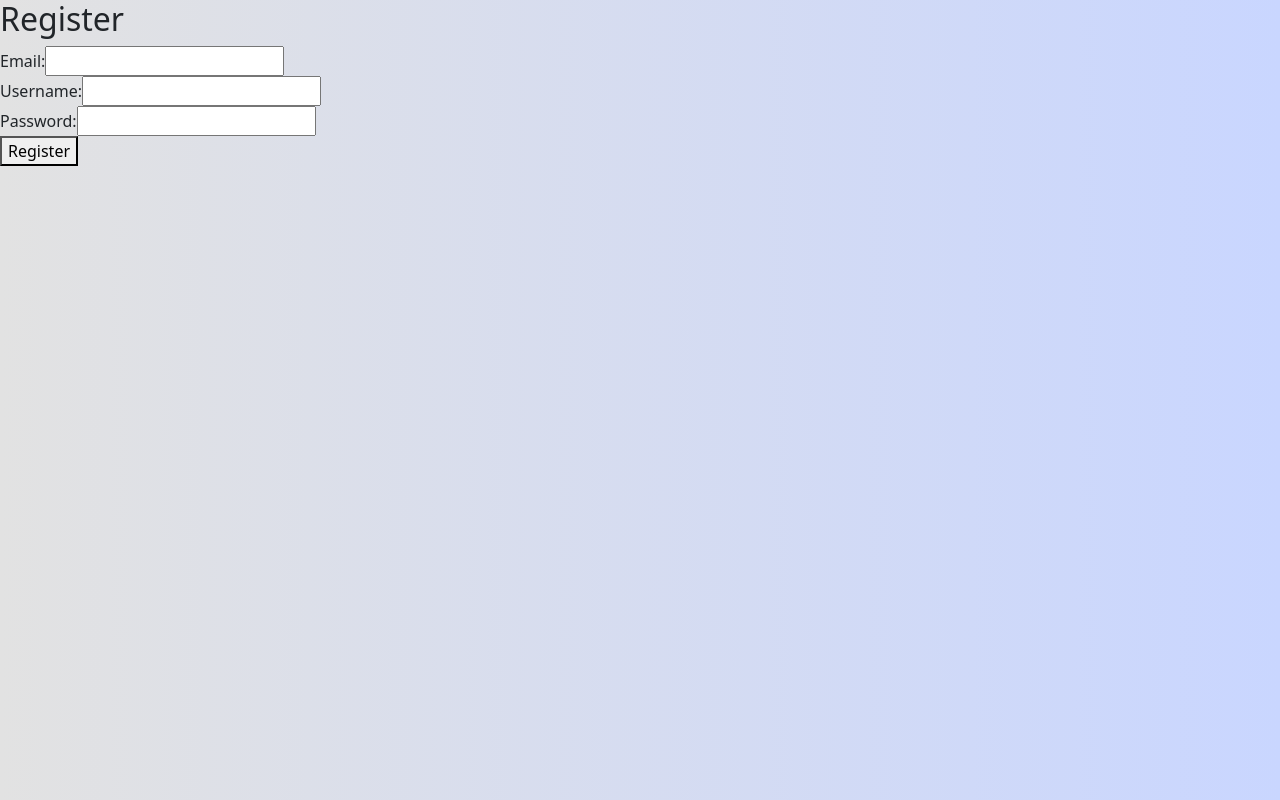
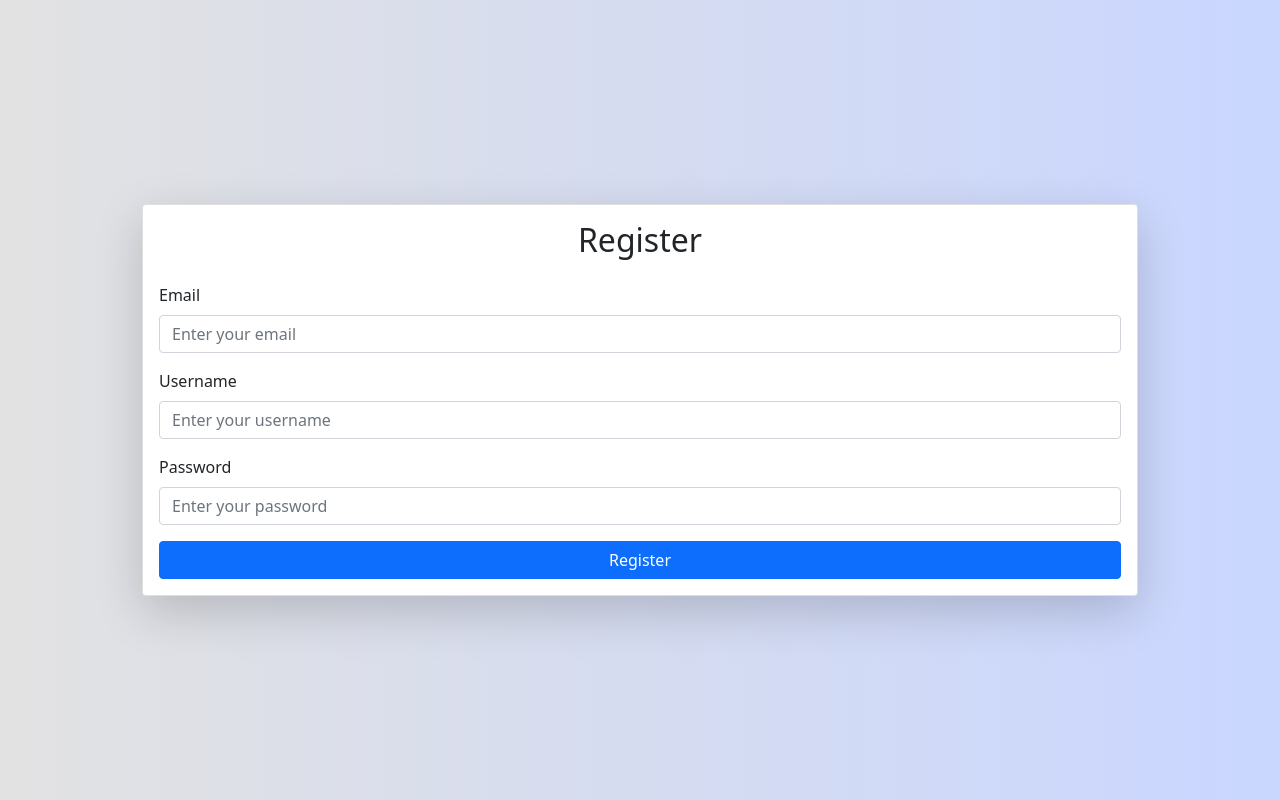
Before and after one commit to mubeenaftab/Transaction-App, a React (Vite) app in the folder app1_mubeen/REACT/react/: page /register in a window 1280 px wide. Built offline with nearby package versions, Linux system fonts and the light colour scheme.

Commit message:
fixed UI

```diff
--- a/app1_mubeen/REACT/react/src/App.jsx
+++ b/app1_mubeen/REACT/react/src/App.jsx
@@ -6,7 +6,7 @@ import UpdateTransaction from './pages/updateTransaction'
 import { AuthProvider, useAuth } from './context/AuthContext';
 import Login from './pages/login';
 import Register from './pages/register';
-import NavBar from './components/navbar ';
+import NavBar from './components/navbar';
 
 const PrivateRoute = ({ element: Component, ...rest }) => {
   const { user, loading } = useAuth();
--- a/app1_mubeen/REACT/react/src/components/navbar.jsx
+++ b/app1_mubeen/REACT/react/src/components/navbar.jsx
@@ -13,8 +13,20 @@ const NavBar = () => {
   };
 
   return (
-    <nav style={{ padding: '10px', backgroundColor: '#f0f0f0' }}>
-      <button onClick={handleLogout}>Logout</button>
+    <nav className="navbar navbar-expand-lg navbar-light bg-light shadow-sm">
+      <div className="container-fluid">
+        <a className="navbar-brand" href="/">Transaction Manager</a>
+        <button className="navbar-toggler" type="button" data-bs-toggle="collapse" data-bs-target="#navbarNav" aria-controls="navbarNav" aria-expanded="false" aria-label="Toggle navigation">
+          <span className="navbar-toggler-icon"></span>
+        </button>
+        <div className="collapse navbar-collapse" id="navbarNav">
+          <ul className="navbar-nav ms-auto">
+            <li className="nav-item">
+              <button className="btn btn-outline-danger" onClick={handleLogout}>Logout</button>
+            </li>
+          </ul>
+        </div>
+      </div>
     </nav>
   );
 };
--- a/app1_mubeen/REACT/react/src/pages/createTransaction.jsx
+++ b/app1_mubeen/REACT/react/src/pages/createTransaction.jsx
@@ -62,7 +62,23 @@ function CreateTransaction() {
 
     return (
         <div className="container">
-
+              <div className="container-fluid d-flex justify-content-center align-items-center vh-10 ">
+                <div className="container p-5 rounded">
+                    <div className="text-center">
+                        <h2>Transaction Management</h2>
+                    </div>
+                    <div className="text-center p-2">
+                        <ul className="list-unstyled">
+                            <li className="mb-2">
+                                <Link className="btn btn-primary" to="/create-transaction">Create Transaction</Link>
+                            </li>
+                            <li className="mb-2">
+                                <Link className="btn btn-danger" to="/read-transaction">Read Transaction</Link>
+                            </li>
+                        </ul>
+                    </div>
+                </div>
+            </div>
             <div className="row justify-content-center mt-4 my-4">
                 <div className="col-lg-10 mb-3">
                     <div className="card shadow-lg">
--- a/app1_mubeen/REACT/react/src/pages/login.jsx
+++ b/app1_mubeen/REACT/react/src/pages/login.jsx
@@ -1,7 +1,7 @@
 // src/pages/Login.jsx
 import React, { useState } from 'react';
 import { useAuth } from '../context/AuthContext';
-import { useNavigate } from 'react-router-dom';
+import { useNavigate, Link } from 'react-router-dom';
 
 const Login = () => {
   const [username, setUsername] = useState('');
@@ -15,36 +15,54 @@ const Login = () => {
       await login(username, password);
       navigate('/read-transaction');
     } catch (error) {
-      console.error("Login failed:", error);
+      console.error('Login failed:', error);
     }
   };
 
   return (
-    <div className="login-container">
-      <h2>Login</h2>
+    <div className="container ">
+      <div className="container-fluid d-flex justify-content-center align-items-center vh-100 ">
+        <div className="container p-5 rounded ">
+          <div className="card shadow-lg">
+            <div className="card-body">
+              <h2 className="card-title mb-4 text-center">Login</h2>
               <form onSubmit={handleSubmit}>
-        <div className="form-group">
-          <label htmlFor="username">Username:</label>
+                <div className="mb-3">
+                  <label htmlFor="username" className="form-label">Username</label>
                   <input
                     type="text"
+                    className="form-control"
                     id="username"
                     value={username}
                     onChange={(e) => setUsername(e.target.value)}
+                    placeholder="Enter your username"
                     required
                   />
                 </div>
-        <div className="form-group">
-          <label htmlFor="password">Password:</label>
+                <div className="mb-3">
+                  <label htmlFor="password" className="form-label">Password</label>
                   <input
                     type="password"
+                    className="form-control"
                     id="password"
                     value={password}
                     onChange={(e) => setPassword(e.target.value)}
+                    placeholder="Enter your password"
                     required
                   />
                 </div>
-        <button type="submit">Login</button>
+                <div className="d-grid">
+                  <button type="submit" className="btn btn-primary">Login</button>
+                </div>
               </form>
+              <div className="mt-3 text-center">
+                <span>Don't have an account? </span>
+                <Link to="/register">Register here</Link>
+              </div>
+            </div>
+          </div>
+        </div>
+      </div>
     </div>
   );
 };
--- a/app1_mubeen/REACT/react/src/pages/readTransaction.jsx
+++ b/app1_mubeen/REACT/react/src/pages/readTransaction.jsx
@@ -80,13 +80,13 @@ function ReadTransaction() {
         <div className="container">
             <div className="container-fluid d-flex justify-content-center align-items-center vh-10 ">
                 <div className="container p-5 rounded">
-                    <div className="text-center">
-                        <h2>Transaction Management</h2>
-                    </div>
                     <div className="text-center p-2">
                         <ul className="list-unstyled">
                             <li className="mb-2">
                                 <Link className="btn btn-primary" to="/create-transaction">Create Transaction</Link>
+                            </li>
+                            <li className="mb-2">
+                                <Link className="btn btn-danger" to="/read-transaction">Read Transaction</Link>
                             </li>
                         </ul>
                     </div>
--- a/app1_mubeen/REACT/react/src/pages/register.jsx
+++ b/app1_mubeen/REACT/react/src/pages/register.jsx
@@ -27,41 +27,57 @@ const Register = () => {
   };
 
   return (
-    <div className="register-container">
-      <h2>Register</h2>
+    <div className="container">
+      <div className="container-fluid d-flex justify-content-center align-items-center vh-100">
+        <div className="container p-5 rounded">
+          <div className="card shadow-lg">
+            <div className="card-body">
+              <h2 className="card-title mb-4 text-center">Register</h2>
               <form onSubmit={handleSubmit}>
-        <div className="form-group">
-          <label htmlFor="email">Email:</label>
+                <div className="mb-3">
+                  <label htmlFor="email" className="form-label">Email</label>
                   <input
                     type="email"
+                    className="form-control"
                     id="email"
                     value={email}
                     onChange={(e) => setEmail(e.target.value)}
+                    placeholder="Enter your email"
                     required
                   />
                 </div>
-        <div className="form-group">
-          <label htmlFor="username">Username:</label>
+                <div className="mb-3">
+                  <label htmlFor="username" className="form-label">Username</label>
                   <input
                     type="text"
+                    className="form-control"
                     id="username"
                     value={username}
                     onChange={(e) => setUsername(e.target.value)}
+                    placeholder="Enter your username"
                     required
                   />
                 </div>
-        <div className="form-group">
-          <label htmlFor="password">Password:</label>
+                <div className="mb-3">
+                  <label htmlFor="password" className="form-label">Password</label>
                   <input
                     type="password"
+                    className="form-control"
                     id="password"
                     value={password}
                     onChange={(e) => setPassword(e.target.value)}
+                    placeholder="Enter your password"
                     required
                   />
                 </div>
-        <button type="submit">Register</button>
+                <div className="d-grid">
+                  <button type="submit" className="btn btn-primary">Register</button>
+                </div>
               </form>
+            </div>
+          </div>
+        </div>
+      </div>
     </div>
   );
 };
```
Lines whose indentation alone changed are shown as unchanged.
